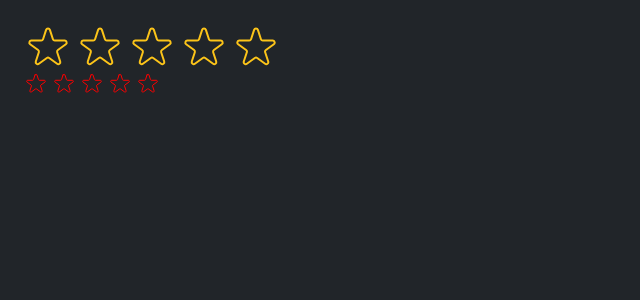
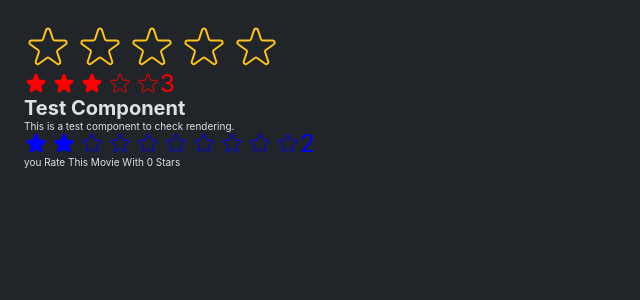
Before and after one commit to ZakaDev22/watch-tv, a React (Create React App) app: page / in a window 1280 px wide. Shown: the top 300 px of the page, without its empty margins (0-640 px from the left). Built offline with nearby package versions, Linux system fonts and the light colour scheme.

Commit message:
Add prop types to StarRating component and implement Test component for rendering demonstration

```diff
--- a/src/StarRating.js
+++ b/src/StarRating.js
@@ -1,4 +1,5 @@
 import { useState } from "react";
+import PropTypes from "prop-types";
 
 const containerStyle = {
   display: "flex",
@@ -6,16 +7,26 @@ const containerStyle = {
   gab: "16px",
 };
 
+StarRating.propTypes = {
+  MaxRating: PropTypes.number,
+  color: PropTypes.string,
+  size: PropTypes.number,
+  defaultRating: PropTypes.number,
+  onSetRating: PropTypes.func,
+};
 export default function StarRating({
   MaxRating = 5,
   color = "#fcc419",
   size = 48,
+  defaultRating = 0,
+  onSetRating,
 }) {
-  const [rating, setRating] = useState(0);
+  const [rating, setRating] = useState(defaultRating);
   const [tempRating, setTempRating] = useState(0);
 
   function handleRate(rating) {
     setRating(rating);
+    onSetRating(rating);
   }
   const textStyle = {
     lineHeight: "1",
--- a/src/index.js
+++ b/src/index.js
@@ -4,11 +4,30 @@ import "./index.css";
 import App from "./App";
 import StarRating from "./StarRating";
 
+function Test() {
+  const [movieRating, setMovieRating] = React.useState(0);
+  return (
+    <div>
+      <h1>Test Component</h1>
+      <p>This is a test component to check rendering.</p>
+      <StarRating
+        MaxRating={10}
+        size={24}
+        color="blue"
+        defaultRating={2}
+        onSetRating={setMovieRating}
+      />
+      <p>you Rate This Movie With {movieRating} Stars</p>
+    </div>
+  );
+}
+
 const root = ReactDOM.createRoot(document.getElementById("root"));
 root.render(
   <React.StrictMode>
     {/* <App /> */}
     <StarRating MaxRating={5} />
-    <StarRating MaxRating={5} size={24} color="red" />
+    <StarRating MaxRating={5} size={24} color="red" defaultRating={3} />
+    <Test />
   </React.StrictMode>
 );
```
